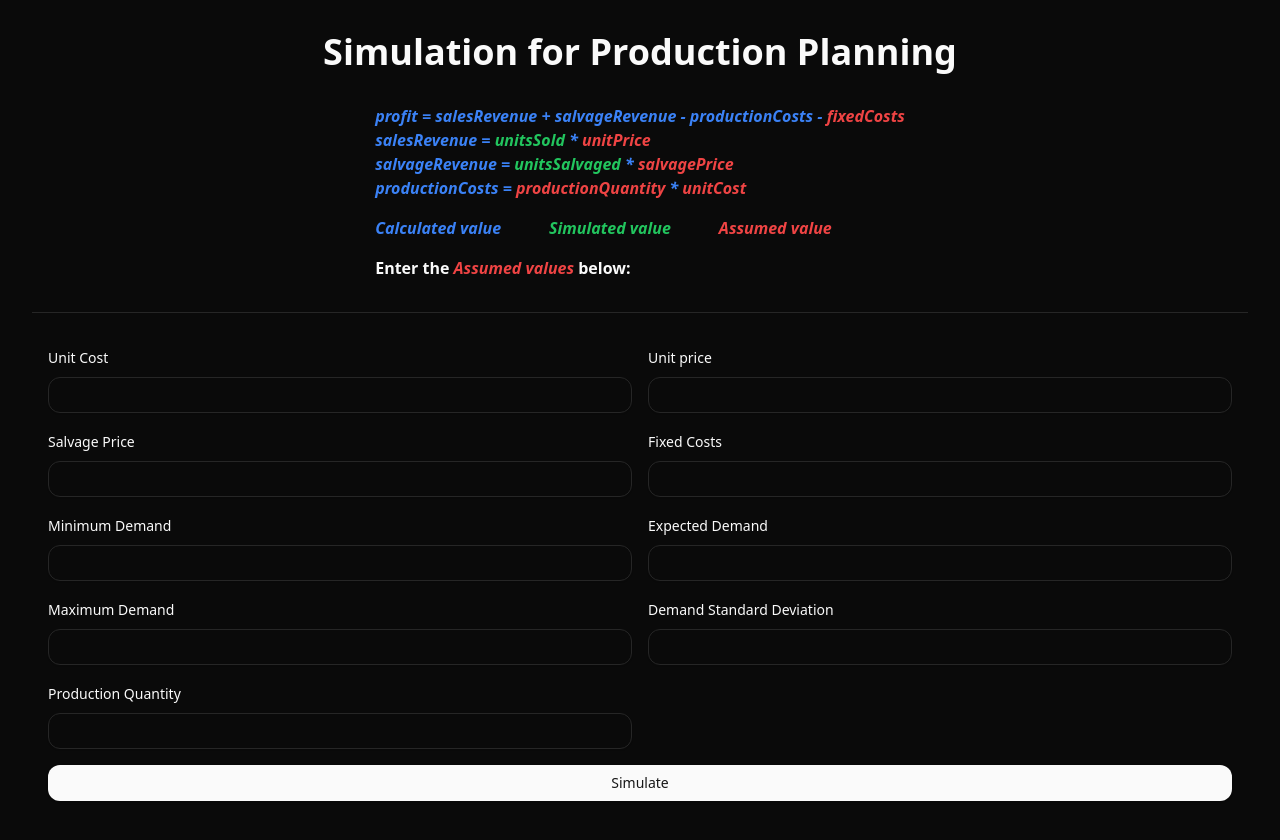
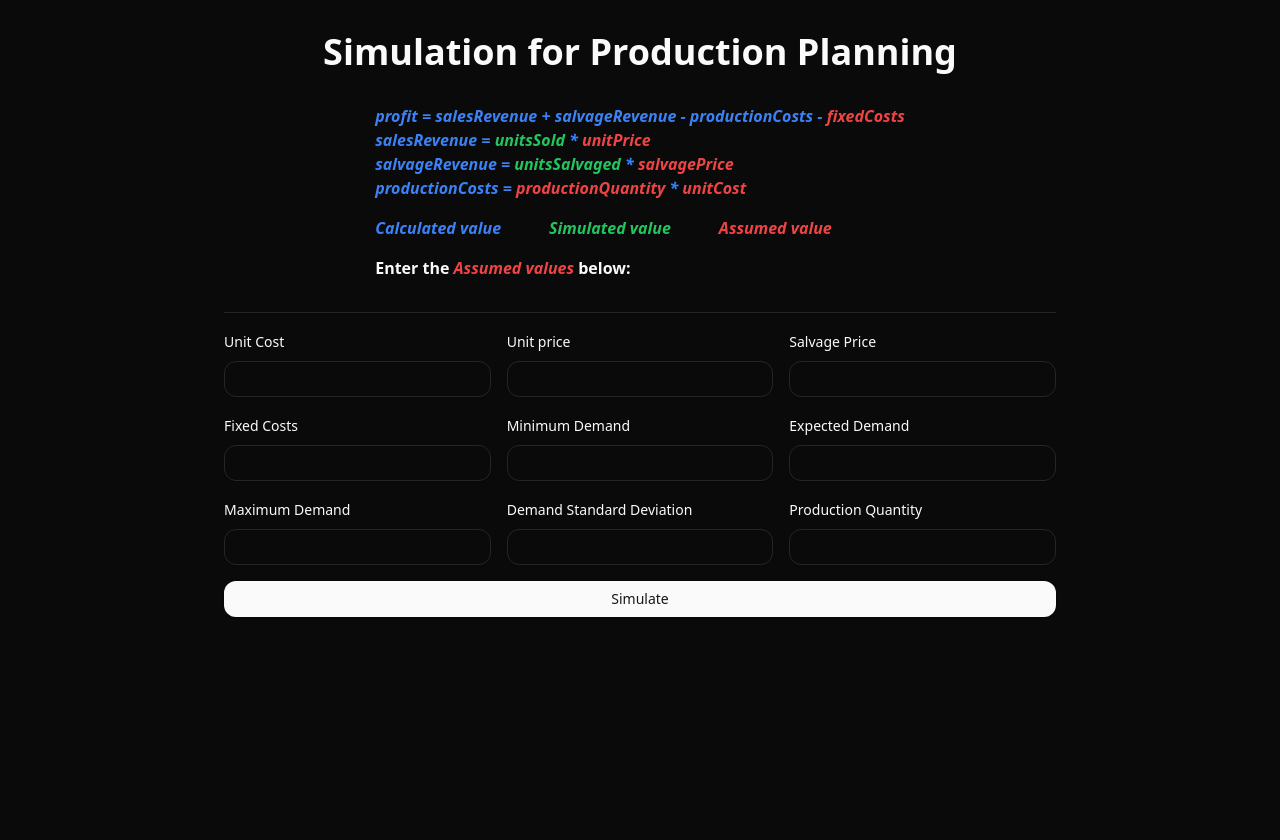
Before and after one commit to remilebeau/simulation, a Next.js app: page / in a window 1280 px wide. Shown: the top 840 px of the page. After the commit the page ends 800 px from the top, so only its background shows below. Built offline with nearby package versions, Linux system fonts and the light colour scheme.

Commit message:
reduce max width. remove padding on form

```diff
--- a/src/app/page.tsx
+++ b/src/app/page.tsx
@@ -3,7 +3,7 @@ import SimulationInstructions from "@/components/SimulationInstructions";
 
 export default function Home() {
   return (
-    <main className="mx-auto flex max-w-7xl flex-col gap-4 p-8">
+    <main className="mx-auto flex max-w-4xl flex-col gap-4 p-8">
       <h1 className="text-center text-4xl font-bold">
         Simulation for Production Planning
       </h1>
--- a/src/components/SimulationForm.tsx
+++ b/src/components/SimulationForm.tsx
@@ -87,7 +87,7 @@ export default function SimulationForm() {
         <Form {...form}>
           <form
             onSubmit={form.handleSubmit(onSubmit)}
-            className="flex flex-col gap-4 rounded-xl p-4 sm:grid sm:grid-cols-2"
+            className="flex flex-col gap-4 rounded-xl sm:grid sm:grid-cols-3"
           >
             <FieldWithLabel label="Unit Cost" name="unitCost" />
             <FieldWithLabel label="Unit price" name="unitPrice" />
@@ -102,7 +102,7 @@ export default function SimulationForm() {
               name="productionQuantity"
             />
 
-            <Button className="rounded-xl sm:col-span-2" type="submit">
+            <Button className="rounded-xl sm:col-span-3" type="submit">
               Simulate
             </Button>
           </form>
```
